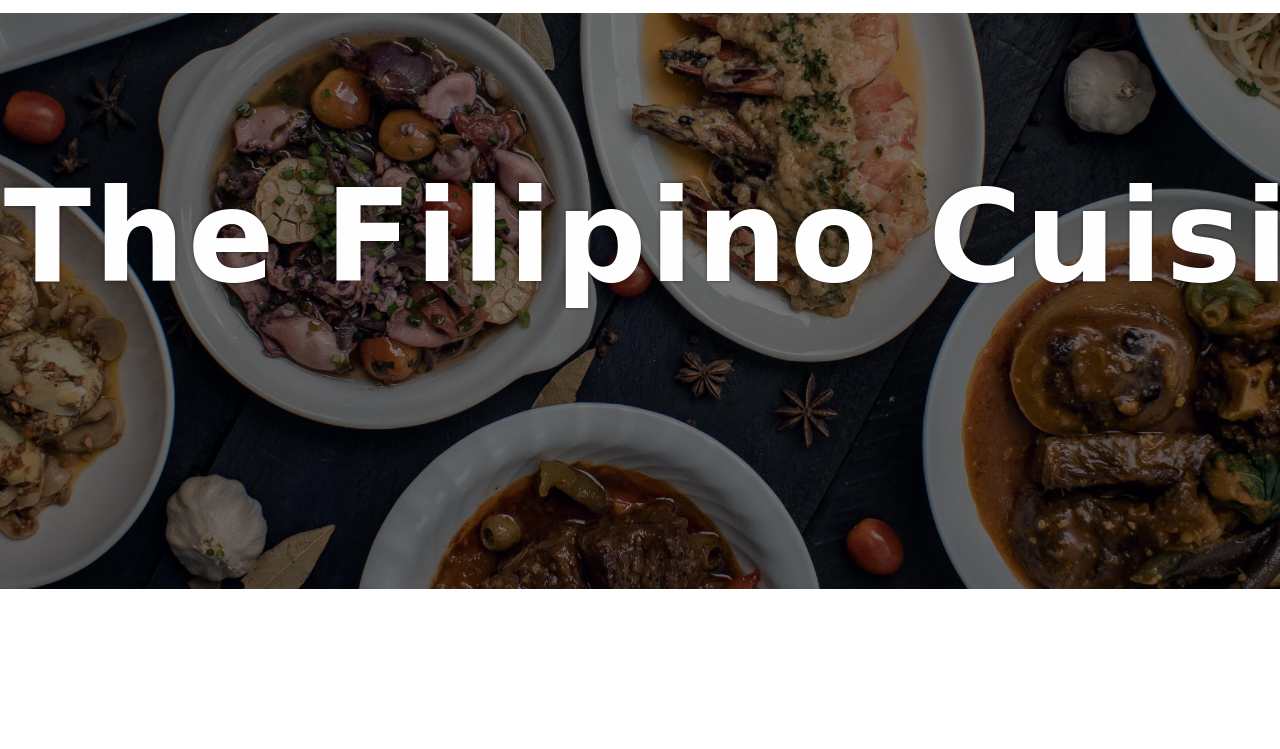
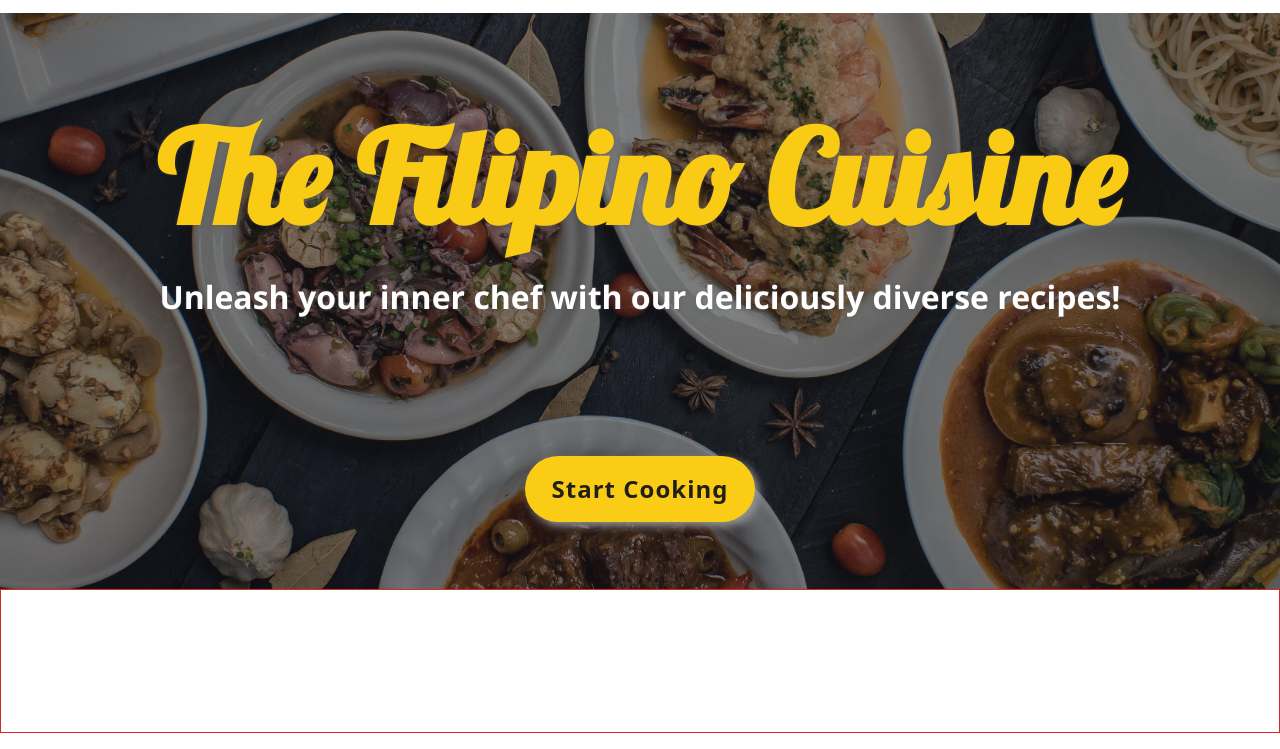
Before and after one commit to ozius22/Filipino-Recipes, a website: page dist/index.html in a window 1280 px wide. Both pictures are taken after a click on the item "Favorites". Shown: the part 51-800 px from the top of the page. Drawn offline with Linux system fonts and the light colour scheme.

Commit message:
footer nlng

```diff
--- a/dist/index.html
+++ b/dist/index.html
@@ -20,7 +20,7 @@
                 </ul>
             </nav>
         </div>
-        <a class="text-2xl font-bold tracking-wider text-yellow-500 hover:text-yellow-400 transition-all flex justify-center items-center" href="index.html">The Filipino Cuisine</a>
+        <a class="text-2xl font-bold tracking-wider text-yellow-500 hover:text-yellow-400 transition-all" href="index.html">The Filipino Cuisine</a>
         <div class="flex items-center space-x-2">
             <nav class="text-sm">
                 <ul class=" flex space-x-2 font-bold text-gray-500 underline-offset-4 transition-all">
@@ -33,12 +33,17 @@
     </header>
 
     <div class="h-16"></div>
-
     <main class="home">
         <div class="container">
-            <p class="containee" id="typing">The Filipino Cuisine</p>
+            <h1 id="typing">The Filipino Cuisine</h1">
+            <p id="subtitle">Unleash your inner chef with our deliciously diverse recipes!</p>
         </div>
+        <a id="button" href=Recipes.html>Start Cooking</a>
     </main>
-    </section>
+
+    <footer class="h-36 border border-red-600 ">
+
+    </footer>
+
 </body>
 </html>
--- a/dist/mystyle.css
+++ b/dist/mystyle.css
@@ -1,3 +1,5 @@
+@import url('https://fonts.googleapis.com/css2?family=Lobster:wght@100;200;300;400;500;600;700&display=swap');
+
 .active {
   text-decoration-color: #facc15;
   text-decoration-thickness: 2px;
@@ -8,37 +10,50 @@
 }
 
 .home {
+  display: flex;
+  flex-wrap: wrap;
+  justify-content: center;
+  align-items: center;
   height: 36rem;
-  background-image: linear-gradient(rgba(0, 0, 0, 0.5), rgba(0, 0, 0, 0.5)), url(img/home-rotate.jpg);
+  width: 100vw;
+  background-image: linear-gradient(rgba(27, 27, 27, 0.5), rgba(27, 27, 27, 0.5)), url(img/home-rotate.jpg);
   background-repeat: no-repeat;
   background-position: bottom;
-  background-size: 86rem;
+  background-size: 100vw;
+}
+
+.container {
+  display: flex;
+  justify-content: center;
+  align-items: center;
 }
 
 #typing {
+  border: 2px;
+  border-color: #facc15;
+  text-align: center;
   color: transparent;
-  font-family: 'Brush Script MT', cursive;
+  font-family: 'Lobster';
   font-weight: 600;
-  letter-spacing: 2.8px;
   font-size: 8em;
-  overflow: hidden;
   white-space: nowrap;
+
   animation: calligraphy 8s forwards;
   animation-delay: .5s;
 }
 
 @keyframes calligraphy {
   from {
-    color: white;
+    color: #facc15;
     width: 0;
     opacity: 0;
     text-shadow: none;
   }
   to {
-    color: white;
+    color: #facc15;
     width: 100%;
     opacity: 1;
-    text-shadow: 0 0 4px rgba(0, 0, 0, 0.5);
+    text-shadow: 0 0 4px rgba(90, 90, 90, 0.5);
   }
 }
 
@@ -46,14 +61,50 @@
   animation-iteration-count: infinite;
 }*/
 
-.container {
-  display: flex;
-  justify-content: flex-end;
-  align-items: center;
-  height: 28rem;
+#subtitle {
+  opacity: 0;
+  color: white;
+  font-weight: 700;
+  font-size: 2rem;
+  text-align: center;
+  font-family: "Segoe UI";
+
+  animation-name: fade-in;
+  animation-duration: 2s;
+  animation-delay: 4.5s;
+  animation-fill-mode: forwards;
 }
 
-.containee {
-  color: white;
-  text-align: center;
+@keyframes fade-in {
+  from {
+    opacity: 0;
+  }
+  to {
+    opacity: 1;
+  }
 }
+
+#button {
+  opacity: 0;
+	font-family: system-ui;
+	text-decoration: none;
+	font-weight: 700;
+  font-size: 24px;
+  letter-spacing: 1px;
+	background-color: #facc15;
+	color: rgba(24, 24, 24, 0.959);
+	padding: 15px 27px;
+	border-radius: 4rem;
+  box-shadow: 4px 4px 8px rgb(150, 150, 150);
+
+  animation-name: fade-in;
+  animation-duration: 2s;
+  animation-delay: 5s;
+  animation-fill-mode: forwards;
+}
+
+#button:hover {
+  background-color: #dbb312;
+	color: rgba(0, 0, 0, 0.959);
+  transition: 150ms;
+}
```
Also changed, not shown: dist/output.css.
